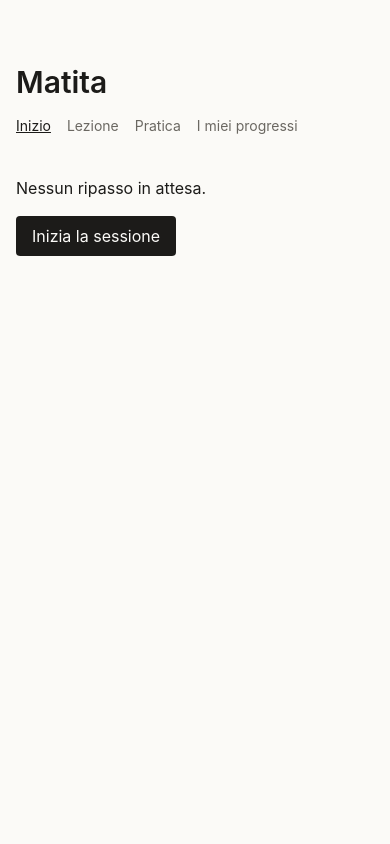
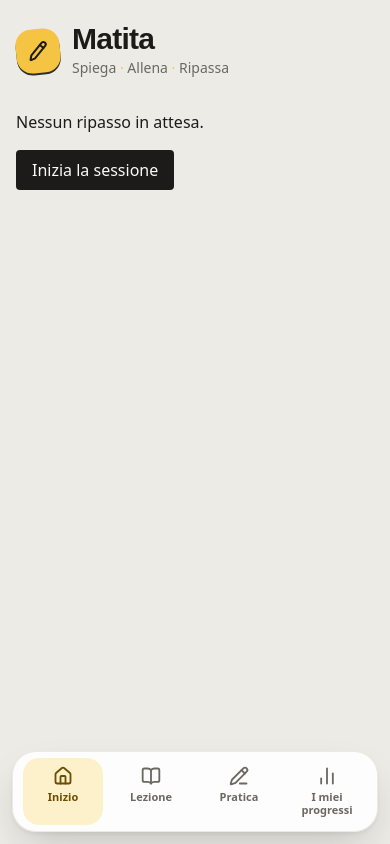
Before and after one commit to elrumordelaluz/matita, a React (Vite) app: page / in a window 390 px wide. Built offline with nearby package versions, Linux system fonts and the light colour scheme; what ts-fsrs would draw is missing.

Commit message:
feat(ui): workbench shell, design tokens and shared kit
Desk background, floating panels, squared-paper sheet, pencil-yellow
accent, icon rail that becomes a bottom bar on phones. Fonts and icons
come from @fontsource packages and lucide-react.

```diff
--- a/package.json
+++ b/package.json
@@ -18,9 +18,13 @@
     "format:check": "prettier --check ."
   },
   "dependencies": {
+    "@fontsource-variable/bricolage-grotesque": "^5.3.0",
+    "@fontsource-variable/figtree": "^5.3.0",
+    "@fontsource/caveat": "^5.3.0",
     "clsx": "^2.1.1",
     "idb": "^8.0.4",
     "katex": "^0.19.1",
+    "lucide-react": "^1.61.0",
     "react": "^19.3.1",
     "react-dom": "^19.3.1",
     "tailwind-merge": "^3.4.0",
--- a/src/App.tsx
+++ b/src/App.tsx
@@ -1,3 +1,11 @@
+import {
+  BookOpen,
+  ChartNoAxesColumn,
+  House,
+  Pencil,
+  PencilLine,
+  type LucideIcon,
+} from 'lucide-react'
 import { useState } from 'react'
 import { NExpressionsLesson } from './content/lessons/NExpressionsLesson.tsx'
 import { skills } from './content/skills.ts'
@@ -14,11 +22,11 @@ import { SessionPage } from './ui/SessionPage.tsx'
 
 type View = 'home' | 'lesson' | 'practice' | 'progress'
 
-const views: readonly { view: View; label: string }[] = [
-  { view: 'home', label: 'Inizio' },
-  { view: 'lesson', label: 'Lezione' },
-  { view: 'practice', label: 'Pratica' },
-  { view: 'progress', label: 'I miei progressi' },
+const views: readonly { view: View; label: string; icon: LucideIcon }[] = [
+  { view: 'home', label: 'Inizio', icon: House },
+  { view: 'lesson', label: 'Lezione', icon: BookOpen },
+  { view: 'practice', label: 'Pratica', icon: PencilLine },
+  { view: 'progress', label: 'I miei progressi', icon: ChartNoAxesColumn },
 ]
 
 // Senza `store` i progressi vivono solo in memoria: main.tsx passa quello su
@@ -43,23 +51,57 @@ export default function App({ store: given }: { store?: ProgressStore }) {
     setView(v)
   }
 
+  // Il banco di lavoro: la barra delle viste a sinistra (in basso sul
+  // telefono), la testata, e la pagina sulla scrivania.
   return (
-    <main className="mx-auto max-w-2xl px-4 py-16">
-      <h1 className="text-3xl font-semibold">Matita</h1>
-      <nav className="mt-4 flex gap-4 text-sm">
-        {views.map(({ view: v, label }) => (
+    <div className="min-h-dvh pb-28 lg:pb-0 lg:pl-28">
+      <nav
+        aria-label="Viste"
+        className="fixed inset-x-3 bottom-3 z-20 flex justify-around rounded-3xl border border-hair/70 bg-panel/90 p-1.5 shadow-lift backdrop-blur lg:inset-x-auto lg:top-1/2 lg:bottom-auto lg:left-4 lg:-translate-y-1/2 lg:flex-col lg:gap-1"
+      >
+        {views.map(({ view: v, label, icon: Icon }) => (
           <button
             key={v}
             type="button"
             aria-current={view === v ? 'page' : undefined}
             onClick={() => show(v)}
-            className={cn(view === v ? 'text-ink underline' : 'text-dim')}
+            className={cn(
+              'group flex w-20 flex-col items-center gap-1 rounded-2xl px-1 py-2 text-[11px] leading-tight font-semibold transition',
+              'focus-visible:ring-2 focus-visible:ring-pencil focus-visible:outline-none',
+              view === v
+                ? 'bg-pencil-soft text-pencil-ink'
+                : 'text-dim hover:bg-paper hover:text-ink',
+            )}
           >
-            {label}
+            <Icon
+              aria-hidden="true"
+              className="size-5 transition group-hover:-translate-y-0.5"
+              strokeWidth={2.2}
+            />
+            <span className="text-center">{label}</span>
           </button>
         ))}
       </nav>
-      <div className="mt-10">
+
+      <div className="mx-auto max-w-6xl px-4 pt-6 sm:px-6 lg:pt-10">
+        <header className="flex items-center gap-3">
+          <span
+            aria-hidden="true"
+            className="grid size-11 -rotate-6 place-items-center rounded-2xl bg-pencil text-[#1c1b19] shadow-key"
+          >
+            <Pencil className="size-5" strokeWidth={2.4} />
+          </span>
+          <div>
+            <h1 className="font-display text-3xl leading-none font-bold tracking-tight">
+              Matita
+            </h1>
+            <p className="mt-1 text-sm text-dim">
+              Spiega <span className="text-pencil">·</span> Allena{' '}
+              <span className="text-pencil">·</span> Ripassa
+            </p>
+          </div>
+        </header>
+        <div className="mt-8">
           {view === 'home' &&
             (session ? (
               <SessionPage
@@ -91,8 +133,11 @@ export default function App({ store: given }: { store?: ProgressStore }) {
               />
             </>
           )}
-        {view === 'progress' && <ProgressPage store={store} skills={skills} />}
+          {view === 'progress' && (
+            <ProgressPage store={store} skills={skills} />
+          )}
         </div>
-    </main>
+      </div>
+    </div>
   )
 }
--- a/src/index.css
+++ b/src/index.css
@@ -1,15 +1,140 @@
 @import 'tailwindcss';
+@import '@fontsource-variable/figtree';
+@import '@fontsource-variable/bricolage-grotesque';
+@import '@fontsource/caveat/600.css';
 
+/* Il banco di lavoro: una scrivania chiara, pannelli bianchi che galleggiano,
+   il quaderno a quadretti al centro. Il giallo è quello della matita. */
 @theme {
+  --font-sans: 'Figtree Variable', ui-sans-serif, system-ui, sans-serif;
+  --font-display: 'Bricolage Grotesque Variable', ui-sans-serif, sans-serif;
+  --font-hand: 'Caveat', ui-serif, cursive;
+
+  --color-desk: #ecebe6;
   --color-paper: #fbfaf7;
+  --color-panel: #ffffff;
   --color-ink: #1c1b19;
   --color-dim: #6b6862;
   --color-hair: #e4e1da;
+  --color-grid: #dde3ea;
+  --color-pencil: #f6c443;
+  --color-pencil-soft: #fdf1cc;
+  --color-pencil-ink: #6b4e00;
+  --color-lead: #3b4a5c;
   --color-ok: #2f7d4f;
+  --color-ok-soft: #e3f2e8;
   --color-warn: #b5651d;
+  --color-warn-soft: #fbeee0;
   --color-err: #b3261e;
+  --color-err-soft: #fbe7e5;
+
+  --shadow-panel:
+    0 1px 2px rgb(28 27 25 / 0.05), 0 8px 24px -8px rgb(28 27 25 / 0.12);
+  --shadow-lift:
+    0 2px 4px rgb(28 27 25 / 0.06), 0 18px 40px -12px rgb(28 27 25 / 0.22);
+  --shadow-key: 0 2px 0 rgb(28 27 25 / 0.9);
+
+  --animate-rise: rise 420ms cubic-bezier(0.2, 0.8, 0.2, 1) both;
+  --animate-pop: pop 360ms cubic-bezier(0.3, 1.6, 0.5, 1) both;
+  --animate-shake: shake 380ms ease-in-out both;
+  --animate-write: write 700ms cubic-bezier(0.6, 0, 0.2, 1) both;
+
+  @keyframes rise {
+    from {
+      opacity: 0;
+      transform: translateY(10px);
+    }
+    to {
+      opacity: 1;
+      transform: none;
+    }
+  }
+  @keyframes pop {
+    from {
+      opacity: 0;
+      transform: scale(0.85);
+    }
+    to {
+      opacity: 1;
+      transform: none;
+    }
+  }
+  @keyframes shake {
+    0%,
+    100% {
+      transform: none;
+    }
+    20%,
+    60% {
+      transform: translateX(-6px);
+    }
+    40%,
+    80% {
+      transform: translateX(6px);
+    }
+  }
+  /* Una riga che si scrive da sinistra a destra, come a matita. */
+  @keyframes write {
+    from {
+      clip-path: inset(0 100% 0 0);
+    }
+    to {
+      clip-path: inset(0 0 0 0);
+    }
+  }
+}
+
+@media (prefers-color-scheme: dark) {
+  :root {
+    --color-desk: #141412;
+    --color-paper: #1d1d1a;
+    --color-panel: #23231f;
+    --color-ink: #f1efe9;
+    --color-dim: #a29e95;
+    --color-hair: #36352f;
+    --color-grid: #2c3138;
+    --color-pencil: #f6c443;
+    --color-pencil-soft: #3a3016;
+    --color-pencil-ink: #f6d47a;
+    --color-lead: #b9c6d6;
+    --color-ok: #6cc28f;
+    --color-ok-soft: #1c2e23;
+    --color-warn: #e7a160;
+    --color-warn-soft: #36271a;
+    --color-err: #f08a80;
+    --color-err-soft: #3a1f1c;
+  }
+}
+
+/* Il foglio a quadretti da 5 mm del quaderno di matematica. */
+@utility bg-grid {
+  background-color: var(--color-paper);
+  background-image:
+    linear-gradient(var(--color-grid) 1px, transparent 1px),
+    linear-gradient(90deg, var(--color-grid) 1px, transparent 1px);
+  background-size: 22px 22px;
+  background-position: -1px -1px;
+}
+
+@media (prefers-reduced-motion: reduce) {
+  *,
+  *::before,
+  *::after {
+    animation-duration: 1ms !important;
+    animation-delay: 0ms !important;
+    transition-duration: 1ms !important;
+  }
 }
 
 body {
-  @apply bg-paper text-ink antialiased;
+  @apply bg-desk font-sans text-ink antialiased;
 }
+
+::selection {
+  background: var(--color-pencil);
+  color: #1c1b19;
+}
+
+.katex {
+  font-size: 1.1em;
+}
--- /dev/null
+++ b/src/ui/kit.tsx
@@ -0,0 +1,139 @@
+import type { ComponentProps, ReactNode } from 'react'
+import { cn } from '../lib/cn.ts'
+
+// I pezzi comuni del banco di lavoro: pannelli che galleggiano sulla
+// scrivania, il foglio a quadretti, i pulsanti. Ogni pagina li compone.
+
+export function Panel({ className, ...props }: ComponentProps<'section'>) {
+  return (
+    <section
+      className={cn(
+        'rounded-3xl border border-hair/70 bg-panel p-5 shadow-panel',
+        className,
+      )}
+      {...props}
+    />
+  )
+}
+
+// Il foglio a quadretti: dove vivono le espressioni e le soluzioni.
+export function Sheet({ className, ...props }: ComponentProps<'div'>) {
+  return (
+    <div
+      className={cn(
+        'bg-grid rounded-3xl border border-hair/70 shadow-panel',
+        className,
+      )}
+      {...props}
+    />
+  )
+}
+
+// Un'etichetta piccola in maiuscoletto, sopra i titoli dei pannelli.
+export function Eyebrow({ className, ...props }: ComponentProps<'p'>) {
+  return (
+    <p
+      className={cn(
+        'text-xs font-semibold tracking-[0.14em] text-dim uppercase',
+        className,
+      )}
+      {...props}
+    />
+  )
+}
+
+// Una nota scritta a mano a margine del quaderno.
+export function Note({ className, ...props }: ComponentProps<'span'>) {
+  return (
+    <span
+      className={cn('font-hand text-xl leading-none text-lead', className)}
+      {...props}
+    />
+  )
+}
+
+type Variant = 'primary' | 'pencil' | 'ghost'
+
+const variants: Record<Variant, string> = {
+  primary: 'bg-ink text-paper hover:bg-ink/90 shadow-key',
+  pencil: 'bg-pencil text-[#1c1b19] hover:brightness-105 shadow-key',
+  ghost: 'border border-hair bg-panel text-ink hover:bg-paper',
+}
+
+export function Button({
+  variant = 'primary',
+  icon,
+  className,
+  children,
+  ...props
+}: ComponentProps<'button'> & { variant?: Variant; icon?: ReactNode }) {
+  return (
+    <button
+      type="button"
+      className={cn(
+        'inline-flex items-center justify-center gap-2 rounded-2xl px-4 py-2.5 font-semibold transition',
+        'active:translate-y-px active:shadow-none disabled:pointer-events-none disabled:opacity-40',
+        'focus-visible:ring-2 focus-visible:ring-pencil focus-visible:ring-offset-2 focus-visible:ring-offset-panel focus-visible:outline-none',
+        variants[variant],
+        className,
+      )}
+      {...props}
+    >
+      {icon}
+      {children}
+    </button>
+  )
+}
+
+// Un anello di avanzamento: `value` fra 0 e 1. La misura arriva da
+// `className` (di base `size-11`), il disegno scala con il viewBox.
+export function Ring({
+  value,
+  className,
+  children,
+}: {
+  value: number
+  className?: string
+  children?: ReactNode
+}) {
+  const size = 44
+  const stroke = 5
+  const r = (size - stroke) / 2
+  const length = 2 * Math.PI * r
+  const clamped = Math.min(1, Math.max(0, value))
+  return (
+    <span
+      className={cn(
+        'relative inline-grid size-11 shrink-0 place-items-center',
+        className,
+      )}
+    >
+      <svg
+        viewBox={`0 0 ${size} ${size}`}
+        aria-hidden="true"
+        className="absolute inset-0 size-full -rotate-90"
+      >
+        <circle
+          cx={size / 2}
+          cy={size / 2}
+          r={r}
+          fill="none"
+          strokeWidth={stroke}
+          className="stroke-hair"
+        />
+        <circle
+          cx={size / 2}
+          cy={size / 2}
+          r={r}
+          fill="none"
+          strokeWidth={stroke}
+          strokeLinecap="round"
+          strokeDasharray={length}
+          strokeDashoffset={length * (1 - clamped)}
+          className="stroke-pencil transition-[stroke-dashoffset] duration-700"
+        />
+      </svg>
+      <span className="relative text-xs font-bold">{children}</span>
+    </span>
+  )
+}
```
Also changed, not shown: 1 other file (tests, documents, lock files or other folders). Lines whose indentation alone changed are shown as unchanged.
